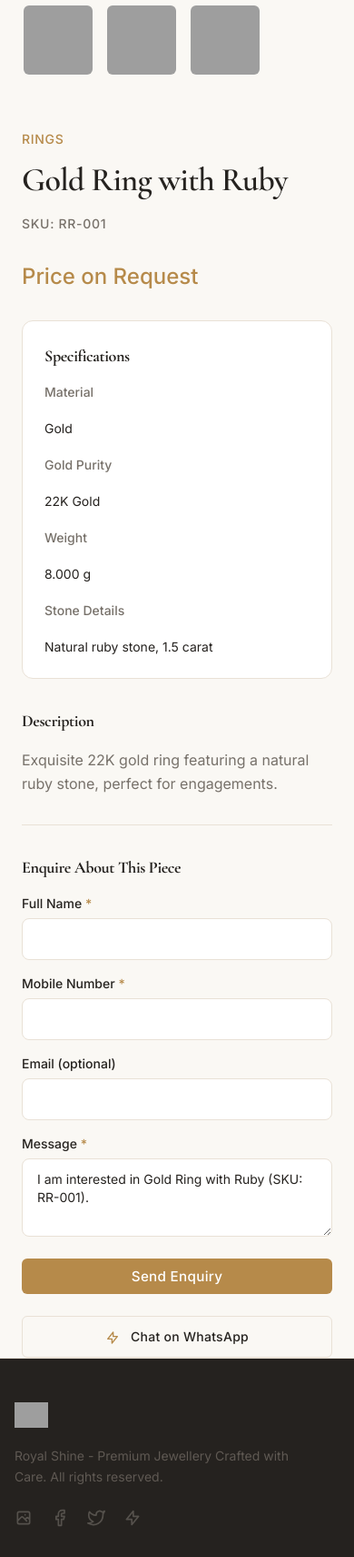
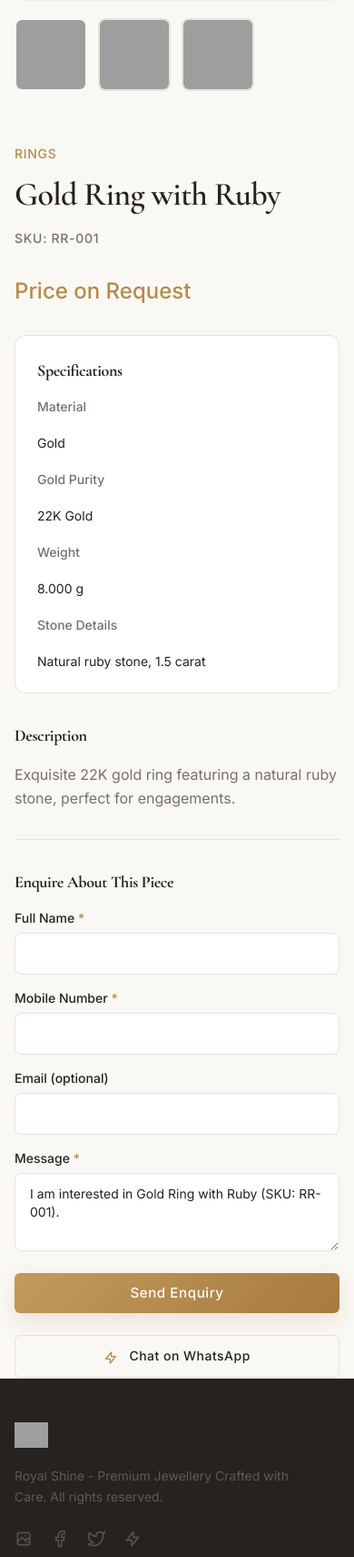
Before and after one commit to Trifusion-Dynamics/royal-shine, a Laravel app: page /product/gold-ring-ruby in a window 390 px wide. Shown: the part 491-2202 px from the top of the page at 91% size. Run offline with Laravel 12, Linux system fonts and the light colour scheme; data comes from the database, SQL or seed files in the repository; data that the repository does not hold is empty; style sheets or scripts are compiled from the project's sources; some libraries are stand-ins or nearby versions; grey boxes are pictures that could not be loaded.

Commit message:
Refine luxury storefront and admin experience

```diff
--- a/app/Providers/Filament/AdminPanelProvider.php
+++ b/app/Providers/Filament/AdminPanelProvider.php
@@ -34,6 +34,7 @@ class AdminPanelProvider extends PanelProvider
             ->default()
             ->id('admin')
             ->path(env('ADMIN_PATH', 'admin'))
+            ->brandName('Royal Shine')
             ->login()
             ->passwordReset()
             ->profile()
@@ -42,6 +43,8 @@ class AdminPanelProvider extends PanelProvider
                 'primary' => Color::Amber,
             ])
             ->darkMode()
+            ->sidebarCollapsibleOnDesktop()
+            ->maxContentWidth('full')
             ->discoverResources(in: app_path('Filament/Resources'), for: 'App\\Filament\\Resources')
             ->discoverPages(in: app_path('Filament/Pages'), for: 'App\\Filament\\Pages')
             ->pages([
--- a/resources/css/app.css
+++ b/resources/css/app.css
@@ -339,3 +339,38 @@
         opacity: 1 !important;
     }
 }
+
+
+/* Premium refinement layer — shared across every public page. */
+@layer base {
+    html { scroll-padding-top: 6rem; }
+    body { -webkit-font-smoothing: antialiased; text-rendering: optimizeLegibility; }
+    ::selection { background: rgba(182, 138, 74, .22); color: var(--color-charcoal); }
+    :focus-visible { outline: 2px solid var(--color-gold); outline-offset: 3px; }
+    img { color: transparent; }
+}
+@layer components {
+    .container-luxury { max-width: 1400px; padding-left: clamp(1rem, 3vw, 2.5rem); padding-right: clamp(1rem, 3vw, 2.5rem); }
+    .section { padding-block: clamp(3.75rem, 7vw, 7rem); }
+    .section-sm { padding-block: clamp(2.75rem, 5vw, 4.5rem); }
+    .section-heading { margin-bottom: clamp(2rem, 4vw, 3.5rem); }
+    .section-heading p { font-size: clamp(.95rem, 1.2vw, 1.1rem); }
+    .btn { min-height: 46px; gap: .55rem; letter-spacing: .035em; }
+    .btn-gold { background: linear-gradient(135deg, #c39a5c 0%, #a77a3e 100%); box-shadow: 0 8px 22px rgba(133, 94, 42, .14); }
+    .btn-gold:hover { background: linear-gradient(135deg, #a77a3e 0%, #79542d 100%); box-shadow: 0 12px 28px rgba(80, 55, 28, .2); }
+    .card { border-color: rgba(86, 61, 43, .12); }
+    .card:hover { box-shadow: 0 18px 42px rgba(37, 34, 31, .09); }
+    .image-wrap img { will-change: transform; }
+    input, select, textarea { accent-color: var(--color-gold); }
+    input:focus, select:focus, textarea:focus { border-color: var(--color-gold) !important; box-shadow: 0 0 0 3px rgba(182, 138, 74, .12); }
+    .luxury-divider { height: 1px; background: linear-gradient(90deg, transparent, rgba(182,138,74,.55), transparent); }
+}
+@media (max-width: 767px) {
+    .container-luxury { padding-left: 1rem; padding-right: 1rem; }
+    .section { padding-block: 3.5rem; }
+    .section-heading { margin-bottom: 2rem; }
+    .btn { min-height: 44px; padding: .8rem 1.25rem; }
+}
+@media (prefers-reduced-motion: reduce) {
+    .reveal { opacity: 1; transform: none; }
+}
--- a/resources/views/pages/product.blade.php
+++ b/resources/views/pages/product.blade.php
@@ -21,15 +21,17 @@
     <div class="container-luxury">
         <div class="grid lg:grid-cols-2 gap-12">
             <!-- Image Gallery -->
-            <div class="space-y-5">
-                <div class="relative aspect-square overflow-hidden rounded-lg border border-beige bg-champagne shadow-sm cursor-pointer group"
+            <div class="space-y-5"
+                 x-data="{ open: false, images: @js($imageUrls), currentIndex: 0 }"
+                 @keydown.escape.window="open = false"
+                 @keydown.arrow-right.window="if (open && images.length > 1) currentIndex = (currentIndex + 1) % images.length"
+                 @keydown.arrow-left.window="if (open && images.length > 1) currentIndex = (currentIndex + images.length - 1) % images.length">
+                <div class="relative aspect-square overflow-hidden rounded-lg border border-beige bg-champagne shadow-sm cursor-zoom-in group"
                      @click="open = true"
                      role="button" tabindex="0"
                      aria-label="Open product image gallery"
-                     x-data="{ open: false }"
-                     @keydown.escape.window="open = false"
-                     @keydown.arrow-right.window="if (open) currentIndex = (currentIndex + 1) % images.length"
-                     @keydown.arrow-left.window="if (open) currentIndex = (currentIndex + images.length - 1) % images.length">
+                     @keydown.enter.prevent="open = true"
+                     @keydown.space.prevent="open = true">
                     <img x-bind:src="images[currentIndex]" alt="{{ $product->name }}"
                          class="w-full h-full object-cover object-center group-hover:scale-105 transition-transform duration-700"
                          loading="eager">
```
Also changed, not shown: resources/views/pages/home.blade.php (+0 -18 lines).
